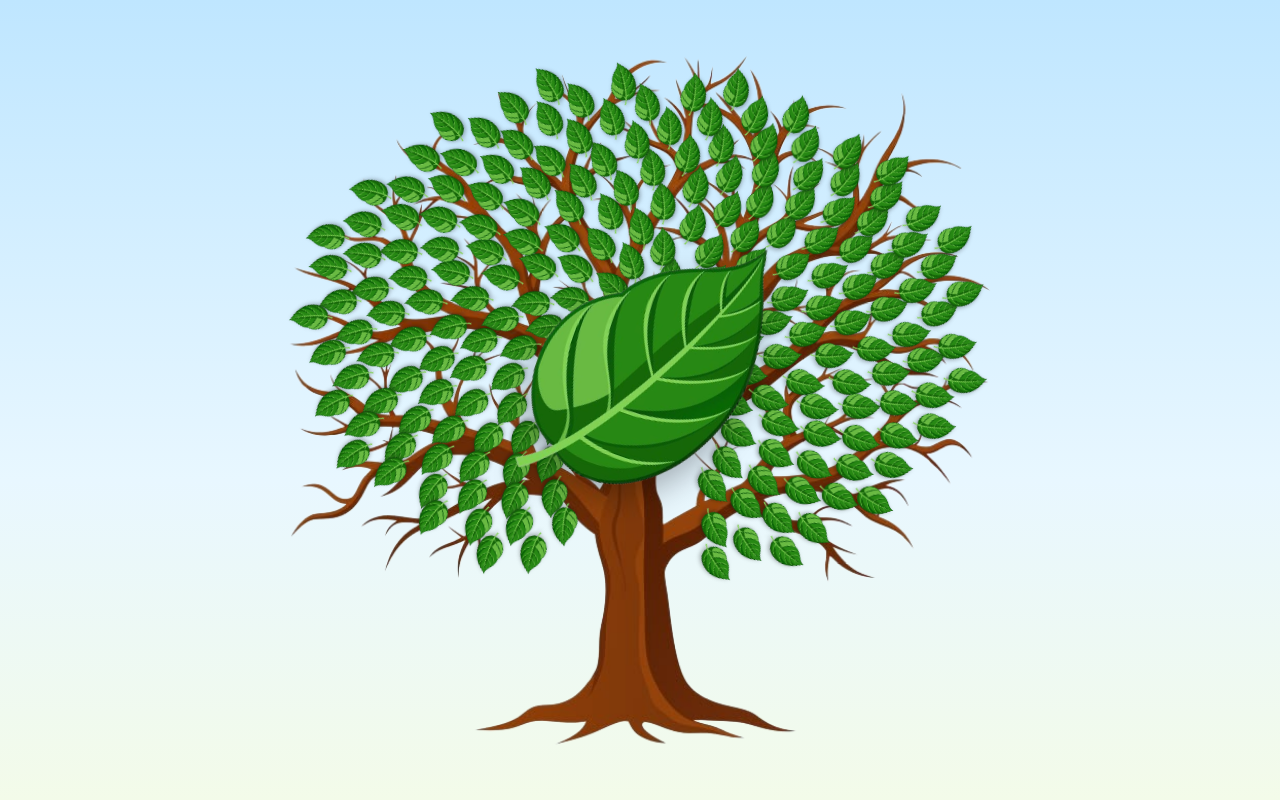
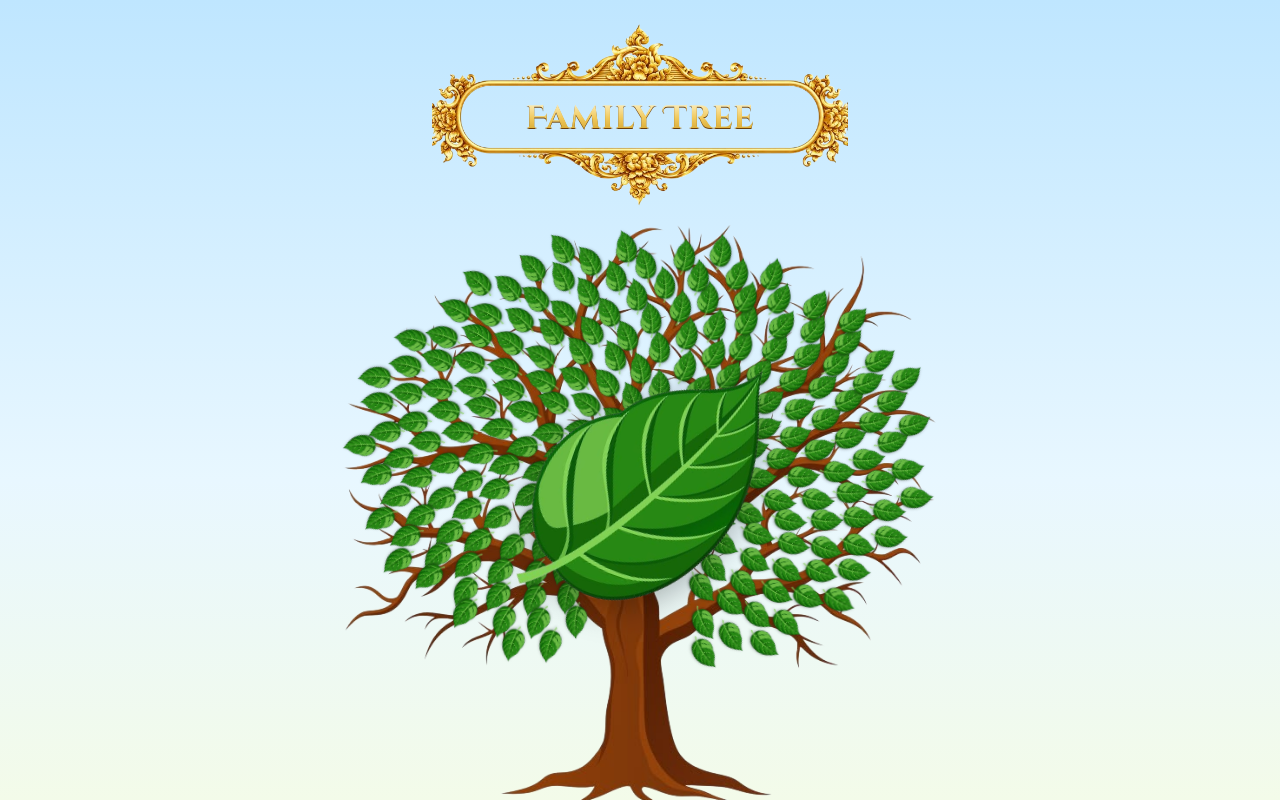
Before and after one commit to MM696/family-tree, a React (Vite) app: page / in a window 1280 px wide. Built offline with nearby package versions, Linux system fonts and the light colour scheme.

Commit message:
initial commit: added the banner

```diff
--- a/index.html
+++ b/index.html
@@ -4,7 +4,13 @@
     <meta charset="UTF-8" />
     <link rel="icon" type="image/svg+xml" href="/favicon.svg" />
     <meta name="viewport" content="width=device-width, initial-scale=1.0" />
-    <title>family_tree</title>
+    <link rel="preconnect" href="https://fonts.googleapis.com" />
+    <link rel="preconnect" href="https://fonts.gstatic.com" crossorigin />
+    <link
+      href="https://fonts.googleapis.com/css2?family=Cinzel+Decorative:wght@700&display=swap"
+      rel="stylesheet"
+    />
+    <title>Family Tree</title>
   </head>
   <body>
     <div id="root"></div>
--- a/src/App.tsx
+++ b/src/App.tsx
@@ -1,8 +1,10 @@
+import { TitleBanner } from './components/TitleBanner'
 import { LeafTree } from './components/LeafTree'
 
 function App() {
   return (
     <main className="app">
+      <TitleBanner />
       <LeafTree />
     </main>
   )
--- a/src/components/FlyingLeaf.tsx
+++ b/src/components/FlyingLeaf.tsx
@@ -21,7 +21,7 @@ function nameScale(name: string) {
 
 /** How far this leaf must move so its centre sits in the middle of the screen. */
 function deltaToScreenCenter(at: { x: number; y: number }) {
-  const treeSize = Math.min(0.9 * window.innerHeight, 0.94 * window.innerWidth)
+  const treeSize = Math.min(0.76 * window.innerHeight, 0.94 * window.innerWidth)
   const leafX = (window.innerWidth - treeSize) / 2 + (at.x / 100) * treeSize
   const leafY = (window.innerHeight - treeSize) / 2 + (at.y / 100) * treeSize
   return {
--- a/src/components/LeafTree.css
+++ b/src/components/LeafTree.css
@@ -1,5 +1,5 @@
 .leaf-tree {
-  --tree-size: min(90vh, 94vw);
+  --tree-size: min(76vh, 94vw);
   --unit: calc(var(--tree-size) / 100);
   position: relative;
   width: var(--tree-size);
--- a/src/components/LeafTree.tsx
+++ b/src/components/LeafTree.tsx
@@ -45,7 +45,7 @@ function waitForImage(src: string) {
 /** Unitless zoom so a resting leaf grows to ~FLY_SCREEN of the screen. */
 function calcZoom() {
   const flyPx = FLY_SCREEN * Math.min(window.innerWidth, window.innerHeight)
-  const treePx = Math.min(0.9 * window.innerHeight, 0.94 * window.innerWidth)
+  const treePx = Math.min(0.76 * window.innerHeight, 0.94 * window.innerWidth)
   const restPx = (LEAF_SIZE / 100) * treePx
   return Math.max(1, flyPx / restPx)
 }
--- /dev/null
+++ b/src/components/TitleBanner.css
@@ -0,0 +1,52 @@
+.tree-banner {
+  position: relative;
+  z-index: 6;
+  /* Keep the PNG aspect ratio so the text overlay matches the oval. */
+  width: min(70vw, 36rem, 52vh);
+  margin: 0.15rem 0 -1.6rem;
+  flex-shrink: 0;
+  pointer-events: none;
+  container-type: inline-size;
+}
+
+.tree-banner__frame {
+  display: block;
+  width: 100%;
+  height: auto;
+  margin: 0 auto;
+  user-select: none;
+}
+
+/* Inner opening of the gold frame. */
+.tree-banner__plate {
+  position: absolute;
+  left: 14%;
+  right: 14%;
+  top: 36%;
+  bottom: 36%;
+  display: flex;
+  align-items: center;
+  justify-content: center;
+  overflow: visible;
+}
+
+.tree-banner__title {
+  margin: 0;
+  padding: 0.12em 0.15em;
+  max-width: 100%;
+  color: #d4a017;
+  font-family: 'Cinzel Decorative', Palatino, 'Palatino Linotype', serif;
+  font-size: clamp(1.05rem, 7.8cqi, 2.4rem);
+  font-weight: 700;
+  font-style: normal;
+  letter-spacing: 0.02em;
+  line-height: 1.35;
+  text-align: center;
+  white-space: nowrap;
+  background: linear-gradient(180deg, #fff8d6 10%, #f0c85a 48%, #b8860b 100%);
+  -webkit-background-clip: text;
+  background-clip: text;
+  -webkit-text-fill-color: transparent;
+  text-shadow: none;
+  filter: drop-shadow(0 1px 0 #6b3e08);
+}
--- /dev/null
+++ b/src/components/TitleBanner.tsx
@@ -0,0 +1,13 @@
+import banner from '../assets/banner.png'
+import './TitleBanner.css'
+
+export function TitleBanner() {
+  return (
+    <header className="tree-banner">
+      <img className="tree-banner__frame" src={banner} alt="" draggable={false} />
+      <div className="tree-banner__plate">
+        <h1 className="tree-banner__title">Family Tree</h1>
+      </div>
+    </header>
+  )
+}
--- a/src/index.css
+++ b/src/index.css
@@ -11,8 +11,10 @@ body {
 }
 
 .app {
-  display: grid;
-  place-items: center;
-  min-height: 100svh;
+  display: flex;
+  flex-direction: column;
+  align-items: center;
+  justify-content: flex-start;
+  height: 100svh;
   overflow: hidden;
 }
```
Also changed, not shown: 6 other files (tests, documents, lock files or other folders).
